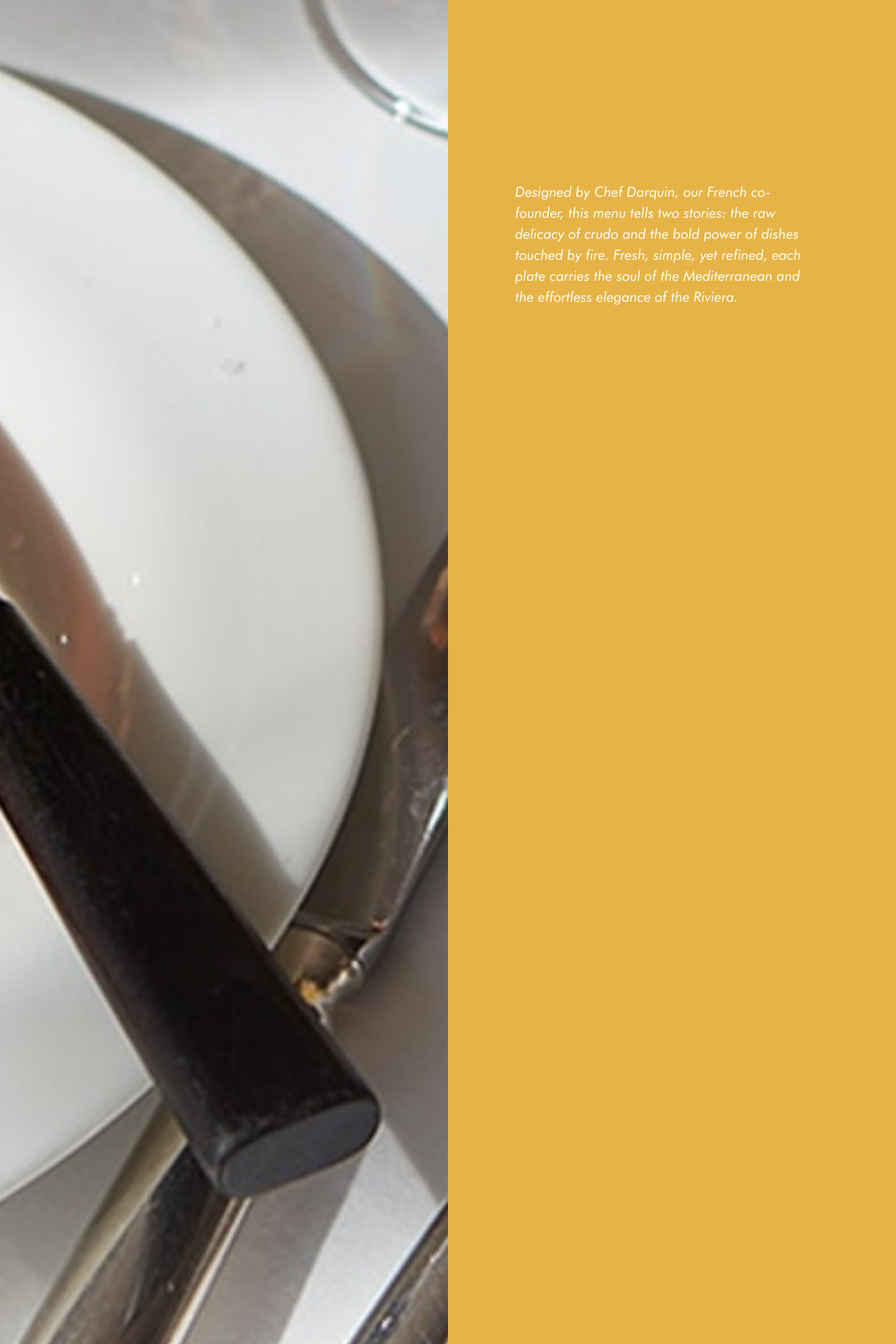
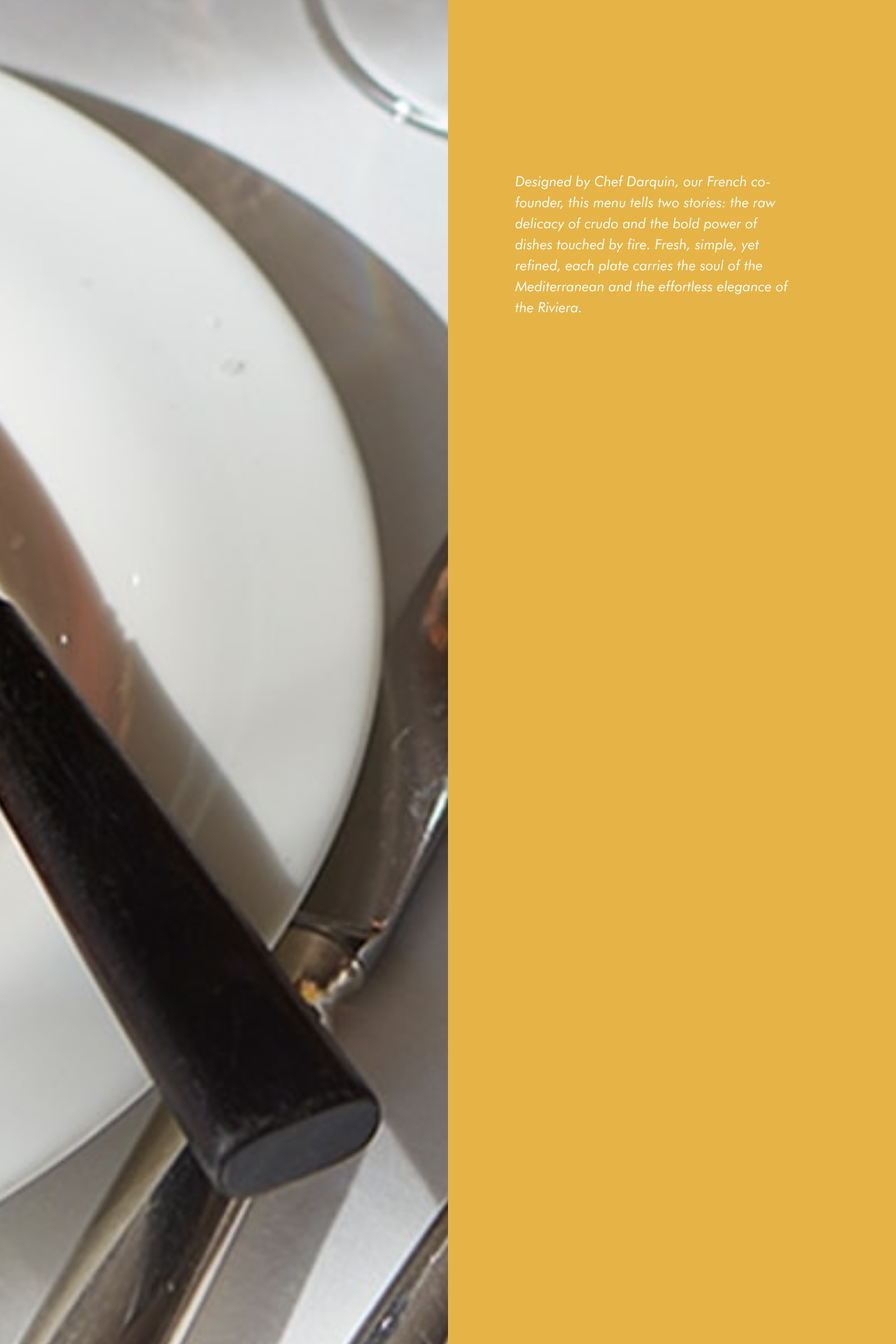
Before and after one commit to dezoul/Giselle, a Jekyll site: the page built from menu.html, in a window 1280 px wide. Shown: the part 1859-3779 px from the top of the page at 70% size. Built offline with Jekyll 4.4.1, drawn with Linux system fonts in a browser that asks for light colours; some web fonts are replaced.

Commit message:
new menu

```diff
--- a/assets/css/style.css
+++ b/assets/css/style.css
@@ -800,6 +800,9 @@
 .p-\[10\%\] {
   padding: 10%;
 }
+.p-12 {
+  padding: 3rem;
+}
 .px-0 {
   padding-left: 0px;
   padding-right: 0px;
@@ -835,6 +838,10 @@
 .py-\[50vw\] {
   padding-top: 50vw;
   padding-bottom: 50vw;
+}
+.px-12 {
+  padding-left: 3rem;
+  padding-right: 3rem;
 }
 .pb-0 {
   padding-bottom: 0px;
--- a/menu.html
+++ b/menu.html
@@ -96,7 +96,7 @@
 
         <div class="max-w-screen-2xl mx-auto flex flex-col content-between min-h-[95vh] relative z-30">
             {% include nav.html %}
-          <div class=" px-8 md:p-0">
+          <div class=" px-12 md:p-0">
 
             <div class="mobile-banner bg-cover bg-cneter py-[30vh] md:py-0 mt-[9rem] md:mt-0">
               <div class="hidden md:block text-center">
@@ -109,7 +109,7 @@
             </div>
           </div>
 
-            <div class="md:grid grid-cols-2 p-8 m-auto">
+            <div class="md:grid grid-cols-2 p-12 m-auto">
                 <div></div>
                 <div class="text-left justify-center md:px-24">
                     <p> {{page.banner.description}} </p>
@@ -140,6 +140,14 @@
       <a class="p-4" href="#mains">mains</a>
       <a class="p-4" href="#deserts">deserts</a>
     </section>
+
+    <!-- extra sticky code -->
+    <style>
+      body {
+        max-height: 100vh;
+        overflow: scroll;
+      }
+    </style>
 
     <section class="menu-section z-10 md:flex md:width-screen md:overflow-x-scroll p-0 h-initial" style="scroll-snap-type: x mandatory;">
         <!-- starters -->
```
